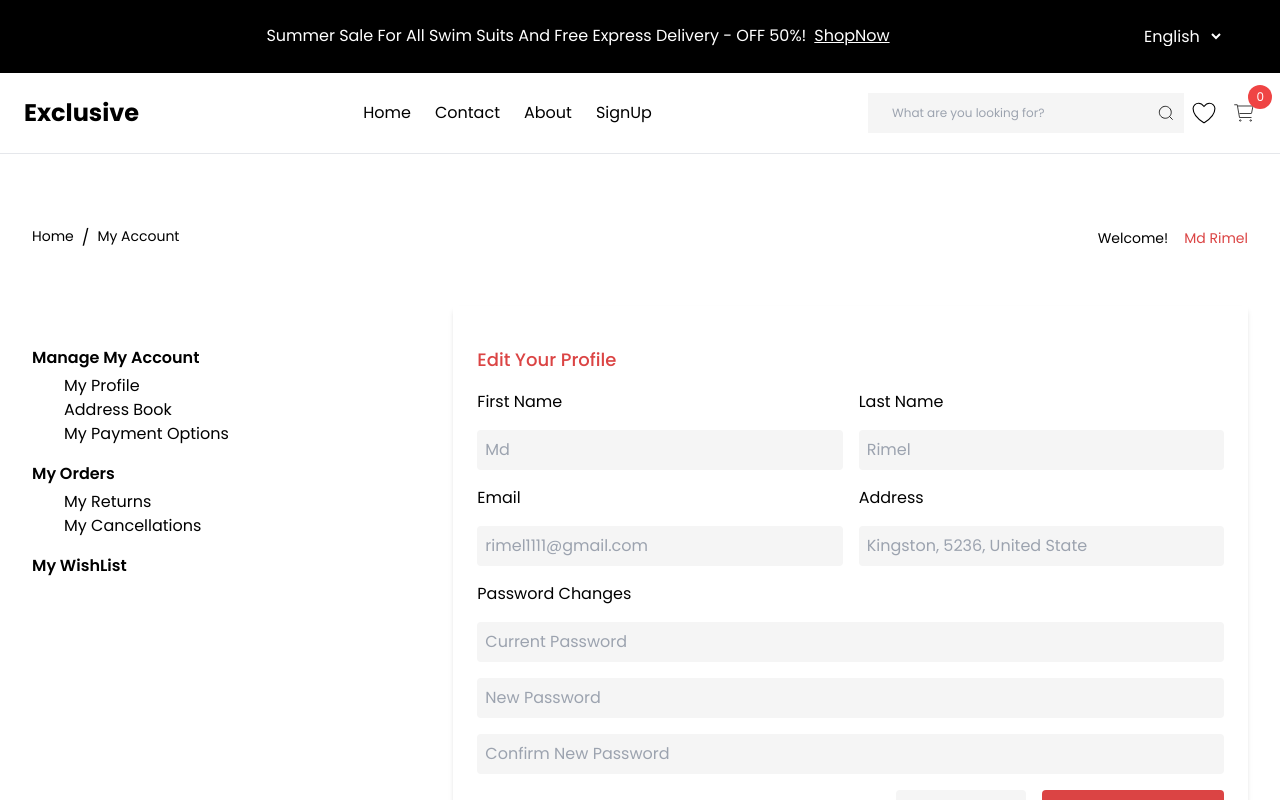
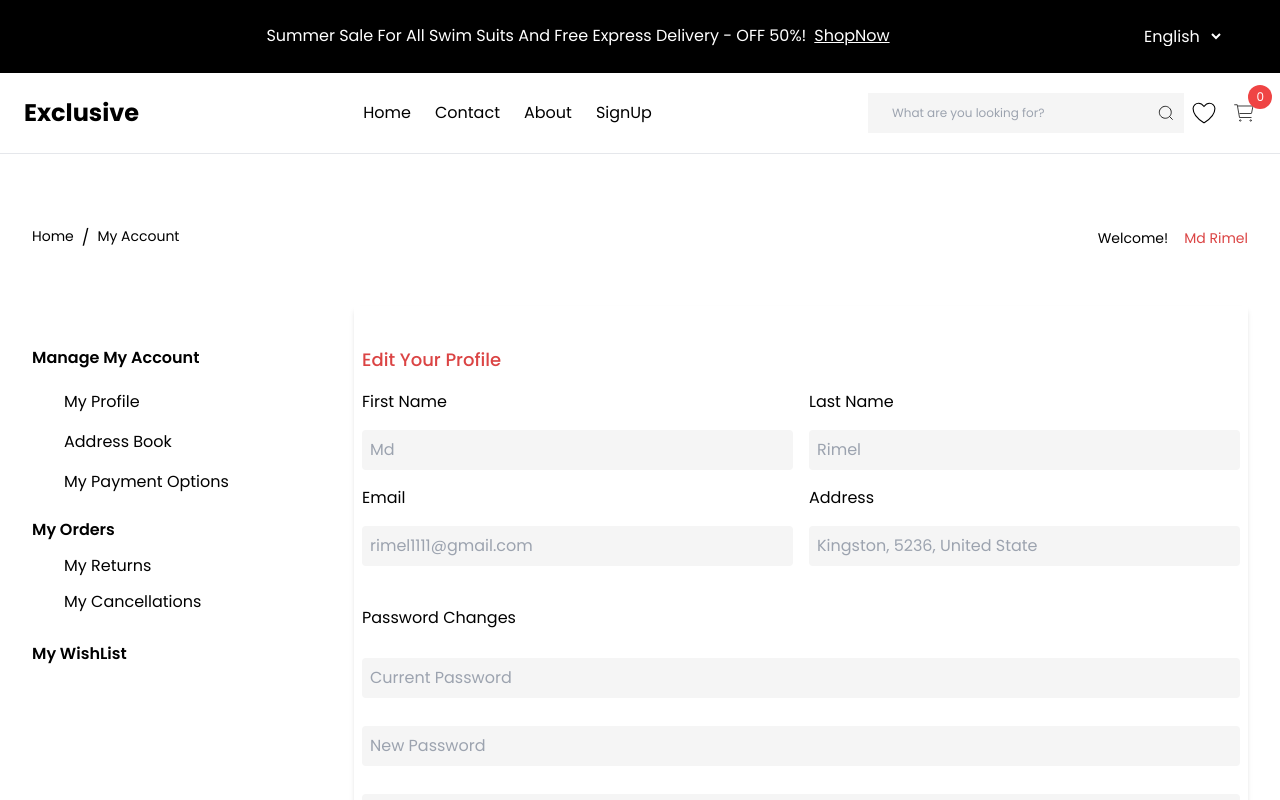
Before and after one commit to Yesifu-Damilola/iphone_store, a React (Vite) app: page /myaccount in a window 1280 px wide. Shown: the top 800 px of the page. Built offline with nearby package versions, Linux system fonts and the light colour scheme.

Commit message:
bug fixed in contact component

```diff
--- a/src/pages/contact/Contact.jsx
+++ b/src/pages/contact/Contact.jsx
@@ -2,8 +2,19 @@ import { Link } from "react-router-dom";
 import { IoCallOutline } from "react-icons/io5";
 import { FiMail } from "react-icons/fi";
 import { CustomButton } from "../../components/custombutton/CustomButton";
+import { useForm } from "react-hook-form";
 
 const Contact = () => {
+  const {
+    register,
+    handleSubmit,
+    formState: { errors },
+  } = useForm();
+
+  const onSubmit = (data) => {
+    console.log("Form Data:", data);
+  };
+
   return (
     <section className="container mx-auto px-4 sm:px-6 lg:px-4 py-8">
       <div className="flex flex-col sm:flex-row items-start sm:items-start mb-4 py-8">
@@ -45,41 +56,81 @@ const Contact = () => {
           </div>
         </div>
         <div className="shadow-md p-4 rounded">
-          <form className="py-6">
-            <div className="lg:flex-row md:flex sm:flex  gap-4">
+          <form className="py-6" onSubmit={handleSubmit(onSubmit)}>
+            <div className="lg:flex-row md:flex sm:flex gap-4">
+              <div className="w-full">
                 <input
                   type="text"
                   id="name"
                   placeholder="Your Name *"
                   className="text-base w-full mb-4 p-2 border focus:outline-none border-gray-300 rounded"
+                  {...register("name", { required: "Name is required" })}
                 />
+                {errors.name && (
+                  <p className="text-red-500 text-sm">{errors.name.message}</p>
+                )}
+              </div>
+
+              <div className="w-full">
                 <input
                   type="text"
                   id="email"
                   placeholder="Your Email *"
                   className="text-base w-full mb-4 p-2 border focus:outline-none border-gray-300 rounded"
+                  {...register("email", {
+                    required: "Email is required",
+                    pattern: {
+                      value: /^[A-Z0-9._%+-]+@[A-Z0-9.-]+\.[A-Z]{2,}$/i,
+                      message: "Invalid email address",
+                    },
+                  })}
                 />
+                {errors.email && (
+                  <p className="text-red-500 text-sm">{errors.email.message}</p>
+                )}
+              </div>
+
+              <div className="w-full">
                 <input
                   type="text"
-                id="phone number"
+                  id="phone"
                   placeholder="Your Phone *"
                   className="text-base w-full mb-4 p-2 border focus:outline-none border-gray-300 rounded"
+                  {...register("phone", {
+                    required: "Phone number is required",
+                    pattern: {
+                      value: /^[0-9]{10,15}$/,
+                      message: "Invalid phone number",
+                    },
+                  })}
                 />
+                {errors.phone && (
+                  <p className="text-red-500 text-sm">{errors.phone.message}</p>
+                )}
               </div>
+            </div>
+
             <div className="form-message py-6">
               <textarea
-                className="form-control text-base w-full mb-4 p-2 border focus:outline-none border-gray-300 rounded "
+                className="form-control text-base w-full mb-4 p-2 border focus:outline-none border-gray-300 rounded"
                 name="message"
                 id="text"
                 rows="11"
                 placeholder="Message"
+                {...register("message", {
+                  required: "Message cannot be empty",
+                })}
               ></textarea>
+              {errors.message && (
+                <p className="text-red-500 text-sm">{errors.message.message}</p>
+              )}
             </div>
+
             <div className="flex justify-end">
               <CustomButton
                 className="text-base text-white px-6 py-3 sm:px-8 sm:py-4 md:px-10 md:py-5 lg:px-10 lg:py-4"
-                text="Send Massage"
-                onClick={() => Link("/SendMassage")}
+                text="Send Message"
+                type="submit"
               />
             </div>
           </form>
--- a/src/pages/myaccount/MyAccount.jsx
+++ b/src/pages/myaccount/MyAccount.jsx
@@ -1,7 +1,19 @@
 import { Link } from "react-router-dom";
 import { CustomButton } from "./../../components/custombutton/CustomButton";
+import { useForm } from "react-hook-form";
 
 const MyAccount = () => {
+  const {
+    register,
+    handleSubmit,
+    watch,
+    formState: { errors },
+  } = useForm();
+
+  const onSubmit = (data) => {
+    console.log("Form Data:", data);
+  };
+
   return (
     <article className="container mx-auto px-4 sm:px-6 lg:px-8 py-8">
       <div className="flex flex-col lg:flex-row items-center justify-between mb-4 py-10">
@@ -30,23 +42,23 @@ const MyAccount = () => {
         </div>
       </div>
 
-      <div className="grid grid-cols-1 md:grid-cols-[1fr_2fr] gap-6">
+      <div className="grid grid-cols-1 md:grid-cols-[1fr_3fr] gap-6 min-h-[70vh]">
         <div className="space-y-4 py-10">
-          <div className="space-y-1">
+          <div className="space-y-3">
             <h4 className="font-semibold text-base">Manage My Account</h4>
             <div className="ml-8">
-              <div>
+              <div className="py-2">
                 <Link to="#" className="hover:text-primary text-base">
                   My Profile
                 </Link>
               </div>
-              <div className="">
+              <div className="py-2">
                 <Link to="#" className="hover:text-primary text-base ">
                   Address Book
                 </Link>
               </div>
 
-              <div>
+              <div className="py-2">
                 <Link to="#" className="hover:text-primary text-base ">
                   My Payment Options
                 </Link>
@@ -54,7 +66,7 @@ const MyAccount = () => {
             </div>
           </div>
 
-          <div className="space-y-1">
+          <div className="space-y-3">
             <Link to="/Order" className="font-semibold text-base">
               My Orders
             </Link>
@@ -64,10 +76,10 @@ const MyAccount = () => {
                   My Returns
                 </Link>
               </div>
-              <div>
+              <div className="py-3">
                 <Link
                   to="/Cancellations"
-                  className="hover:text-primary text-base"
+                  className="hover:text-primary text-base "
                 >
                   My Cancellations
                 </Link>
@@ -81,10 +93,11 @@ const MyAccount = () => {
             </Link>
           </div>
         </div>
-        <div className="shadow-md px-6 py-10">
+        <div className="shadow-md px-2 py-10">
           <h3 className="text-primary text-lg font-medium mb-4">
             Edit Your Profile
           </h3>
+          <form onSubmit={handleSubmit(onSubmit)} className="space-y-10">
             <div className="grid grid-cols-1 sm:grid-cols-2 gap-4">
               <div className="flex flex-col space-y-4">
                 <label className="text-base">First Name</label>
@@ -92,47 +105,116 @@ const MyAccount = () => {
                   className="bg-secondary p-2 rounded focus:outline-none text-base"
                   type="text"
                   placeholder="Md"
+                  {...register("firstName", {
+                    required: "First Name is required",
+                  })}
                 />
+                {errors.firstName && (
+                  <p className="text-red-500 text-sm">
+                    {errors.firstName.message}
+                  </p>
+                )}
+
                 <label className="text-base">Email</label>
                 <input
                   className="bg-secondary p-2 rounded focus:outline-none text-base"
                   type="text"
                   placeholder="rimel1111@gmail.com"
+                  {...register("email", {
+                    required: "Email is required",
+                    pattern: {
+                      value: /^[A-Z0-9._%+-]+@[A-Z0-9.-]+\.[A-Z]{2,}$/i,
+                      message: "Invalid email address",
+                    },
+                  })}
                 />
+                {errors.email && (
+                  <p className="text-red-500 text-sm">{errors.email.message}</p>
+                )}
               </div>
+
               <div className="flex flex-col space-y-4">
                 <label className="text-base">Last Name</label>
                 <input
                   className="bg-secondary p-2 rounded focus:outline-none text-base"
                   type="text"
                   placeholder="Rimel"
+                  {...register("lastName", {
+                    required: "Last Name is required",
+                  })}
                 />
+                {errors.lastName && (
+                  <p className="text-red-500 text-sm">
+                    {errors.lastName.message}
+                  </p>
+                )}
+
                 <label className="text-base">Address</label>
                 <input
                   className="bg-secondary p-2 rounded focus:outline-none text-base"
                   type="text"
                   placeholder="Kingston, 5236, United State"
+                  {...register("address", { required: "Address is required" })}
                 />
+                {errors.address && (
+                  <p className="text-red-500 text-sm">
+                    {errors.address.message}
+                  </p>
+                )}
               </div>
             </div>
-          <div className="flex flex-col space-y-4 mt-4">
+            <div className="flex flex-col space-y-7 mt-4">
               <label className="text-base">Password Changes</label>
+
               <input
                 className="bg-secondary p-2 rounded focus:outline-none text-base"
-              type="text"
+                type="password"
                 placeholder="Current Password"
+                {...register("currentPassword", {
+                  required: "Current password is required",
+                })}
               />
+              {errors.currentPassword && (
+                <p className="text-red-500 text-sm">
+                  {errors.currentPassword.message}
+                </p>
+              )}
+
               <input
                 className="bg-secondary p-2 rounded focus:outline-none text-base"
-              type="text"
+                type="password"
                 placeholder="New Password"
+                {...register("newPassword", {
+                  required: "New password is required",
+                  minLength: {
+                    value: 6,
+                    message: "Password must be at least 6 characters",
+                  },
+                })}
               />
+              {errors.newPassword && (
+                <p className="text-red-500 text-sm">
+                  {errors.newPassword.message}
+                </p>
+              )}
+
               <input
                 className="bg-secondary p-2 rounded focus:outline-none text-base"
-              type="text"
+                type="password"
                 placeholder="Confirm New Password"
+                {...register("confirmPassword", {
+                  required: "Please confirm your new password",
+                  validate: (value) =>
+                    value === watch("newPassword") || "Passwords do not match",
+                })}
               />
+              {errors.confirmPassword && (
+                <p className="text-red-500 text-sm">
+                  {errors.confirmPassword.message}
+                </p>
+              )}
             </div>
+          </form>
           <div className="flex justify-end space-x-4 mt-4">
             <CustomButton
               className="text-base px-4 py-2 sm:px-6 sm:py-3 md:px-8 md:py-4 lg:px-10 lg:py-4 bg-secondary text-black"
```
Lines whose indentation alone changed are shown as unchanged.
